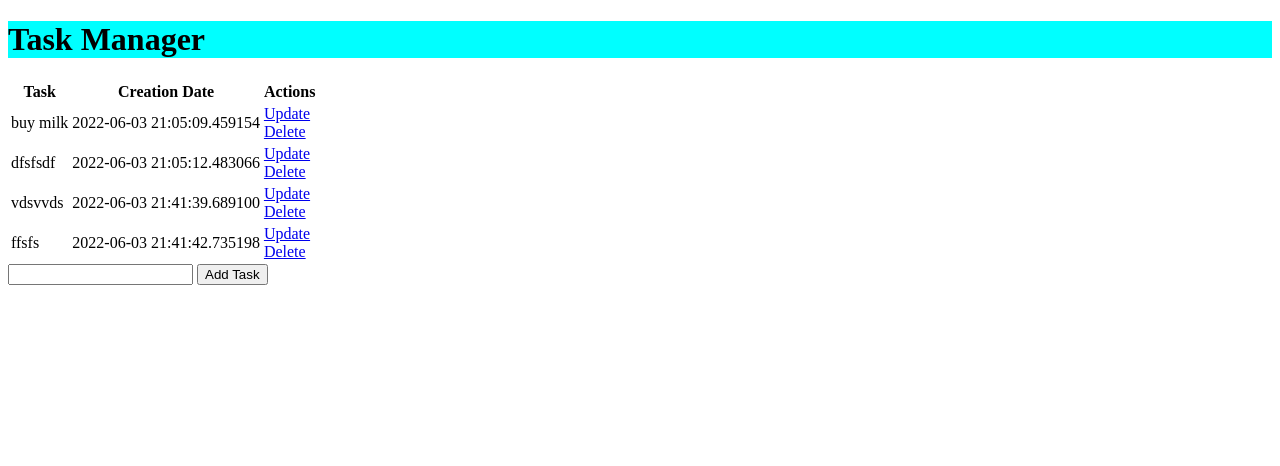
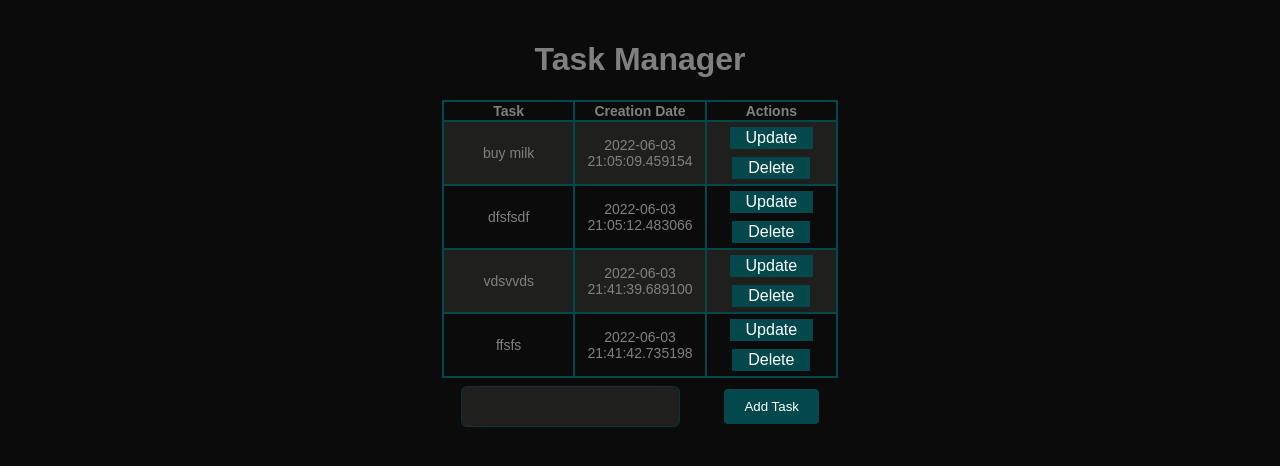
Before and after one commit to chaimakr/Task-manager, a Flask app: page / in a window 1280 px wide. Shown: the top 466 px of the page. Run offline with Flask 2, Linux system fonts and the light colour scheme; data comes from the database, SQL or seed files in the repository; both versions use the stored data as it was after the commit.

Commit message:
css added 1.0

```diff
--- a/Templates/index.html
+++ b/Templates/index.html
@@ -17,9 +17,9 @@
         <td>{{ task.content}}</td>
         <td> {{task.create_at}}</td>
         <td>
-            <a href="/update/{{task.id }}">Update</a>
+            <a class="button" href="/update/{{task.id }}">Update</a>
             <br>
-            <a href="/delete/{{task.id}}">Delete</a>
+            <a class="button" href="/delete/{{task.id}}">Delete</a>
         </td>
     </tr>
     {% endfor %}
--- a/static/css/main.css
+++ b/static/css/main.css
@@ -1,3 +1,255 @@
-h1{
-    background-color: aqua;
+body, html {
+    margin: 20px;
+    font-family: sans-serif;
+    background-color: rgb(11, 11, 11);
+    color:gray;
+    lighting-color:blue;
+    outline-color:white;
+    text-align:center;
 }
+center{
+    margin-left: auto;
+    margin-right: auto;
+
+}
+table, tbody, th, td{
+    border: 1px solid #02484d;
+    border-spacing: 0;
+    width: 66%;
+    font-size:14px;
+    margin-left: auto;
+    margin-right: auto;
+    border: .5px;
+    border-style: solid;
+    border-color: #02484d;
+}
+
+tr:nth-child(even) {
+  background-color: #1f1f1e;
+}
+
+input[type=text], select {
+  width: 50;
+  padding: 12px 20px;
+  margin: 8px 0;
+  display: inline-block;
+  border: 1px solid #013438;
+  border-radius: 6px;
+  border-color: #013438;
+  box-sizing: border-box;
+  background-color:#1f1f1e;
+  color:white;
+  margin-right: 40px;
+
+}
+
+input[type=submit] {
+  width: 50;
+  background-color: #02484d;
+  color: white;
+  padding: 10px 20px;
+  margin: 8px 0;
+  border: none;
+  border-radius: 4px;
+  cursor: pointer;
+}
+
+input[type=submit]:hover {
+  background-color: #03282b;
+  color:gray;
+
+}
+
+.button {
+  background-color: #02484d;
+  border: none;
+  color: white;
+  padding: 2px 16px;
+  text-align: center;
+  text-decoration: none;
+  display: inline-block;
+  font-size: 16px;
+  margin: 4px 2px;
+  cursor: pointer;
+}
+
+.button:hover {
+  background-color: #03282b;
+  border: 4px;
+  color: white;
+  border-color: white;
+  padding: 2px 16px;
+  text-align: center;
+  text-decoration: none;
+  display: inline-block;
+  font-size: 16px;
+  margin: 4px 2px;
+  cursor: pointer;
+  color:gray;
+}
+
+center{
+    margin-left: auto;
+    margin-right: auto;
+
+}
+table, th, td{
+    border: 1px solid #02484d;
+    border-spacing: 0;
+    width: 33%;
+    font-size:14px;
+    margin-left: auto;
+    margin-right: auto;
+    border: .5px;
+    border-style: solid;
+    border-color: #02484d;
+}
+
+tr:nth-child(even) {
+  background-color: #1f1f1e;
+}
+
+input[type=text], select {
+  width: 50;
+  padding: 12px 20px;
+  margin: 8px 0;
+  display: inline-block;
+  border: 1px solid #013438;
+  border-radius: 6px;
+  border-color: #013438;
+  box-sizing: border-box;
+  background-color:#1f1f1e;
+  color:white;
+  margin-right: 40px;
+
+}
+
+input[type=submit] {
+  width: 50;
+  background-color: #02484d;
+  color: white;
+  padding: 10px 20px;
+  margin: 8px 0;
+  border: none;
+  border-radius: 4px;
+  cursor: pointer;
+}
+
+input[type=submit]:hover {
+  background-color: #03282b;
+  color:gray;
+
+}
+
+.button {
+  background-color: #02484d;
+  border: none;
+  color: white;
+  padding: 2px 16px;
+  text-align: center;
+  text-decoration: none;
+  display: inline-block;
+  font-size: 16px;
+  margin: 4px 2px;
+  cursor: pointer;
+}
+
+.button:hover {
+  background-color: #03282b;
+  border: 4px;
+  color: white;
+  border-color: white;
+  padding: 2px 16px;
+  text-align: center;
+  text-decoration: none;
+  display: inline-block;
+  font-size: 16px;
+  margin: 4px 2px;
+  cursor: pointer;
+  color:gray;
+}
+.topnav {
+    background-color: #333;
+    overflow: hidden;
+  }
+
+  /* Style the links inside the navigation bar */
+  .topnav a {
+    float: left;
+    color: #f2f2f2;
+    text-align: center;
+    padding: 14px 16px;
+    text-decoration: none;
+    font-size: 17px;
+  }
+
+  /* Change the color of links on hover */
+  .topnav a:hover {
+    background-color: #ddd;
+    color: black;
+  }
+
+  /* Add a color to the active/current link */
+  .topnav a.active {
+    background-color: #880666;
+    color: white;
+  }
+
+
+
+/* Set a style for all buttons */
+button {
+  background-color: #04AA6D;
+  color: white;
+  padding: 14px 20px;
+  margin: 8px 0;
+  border: none;
+  cursor: pointer;
+  width: 100%;
+}
+
+/* Add a hover effect for buttons */
+button:hover {
+  opacity: 0.8;
+}
+
+/* Extra style for the cancel button (red) */
+.cancelbtn {
+  width: auto;
+  padding: 10px 18px;
+  background-color: #f44336;
+}
+
+/* Center the avatar image inside this container */
+.imgcontainer {
+  text-align: center;
+  margin: 24px 0 12px 0;
+}
+
+/* Avatar image */
+img.avatar {
+  width: 40%;
+  border-radius: 50%;
+}
+
+/* Add padding to containers */
+.container {
+  padding: 16px;
+}
+
+/* The "Forgot password" text */
+span.psw {
+  float: right;
+  padding-top: 16px;
+}
+
+/* Change styles for span and cancel button on extra small screens */
+@media screen and (max-width: 300px) {
+  span.psw {
+    display: block;
+    float: none;
+  }
+  .cancelbtn {
+    width: 100%;
+  }
+}
```
Also changed, not shown: test.db.
